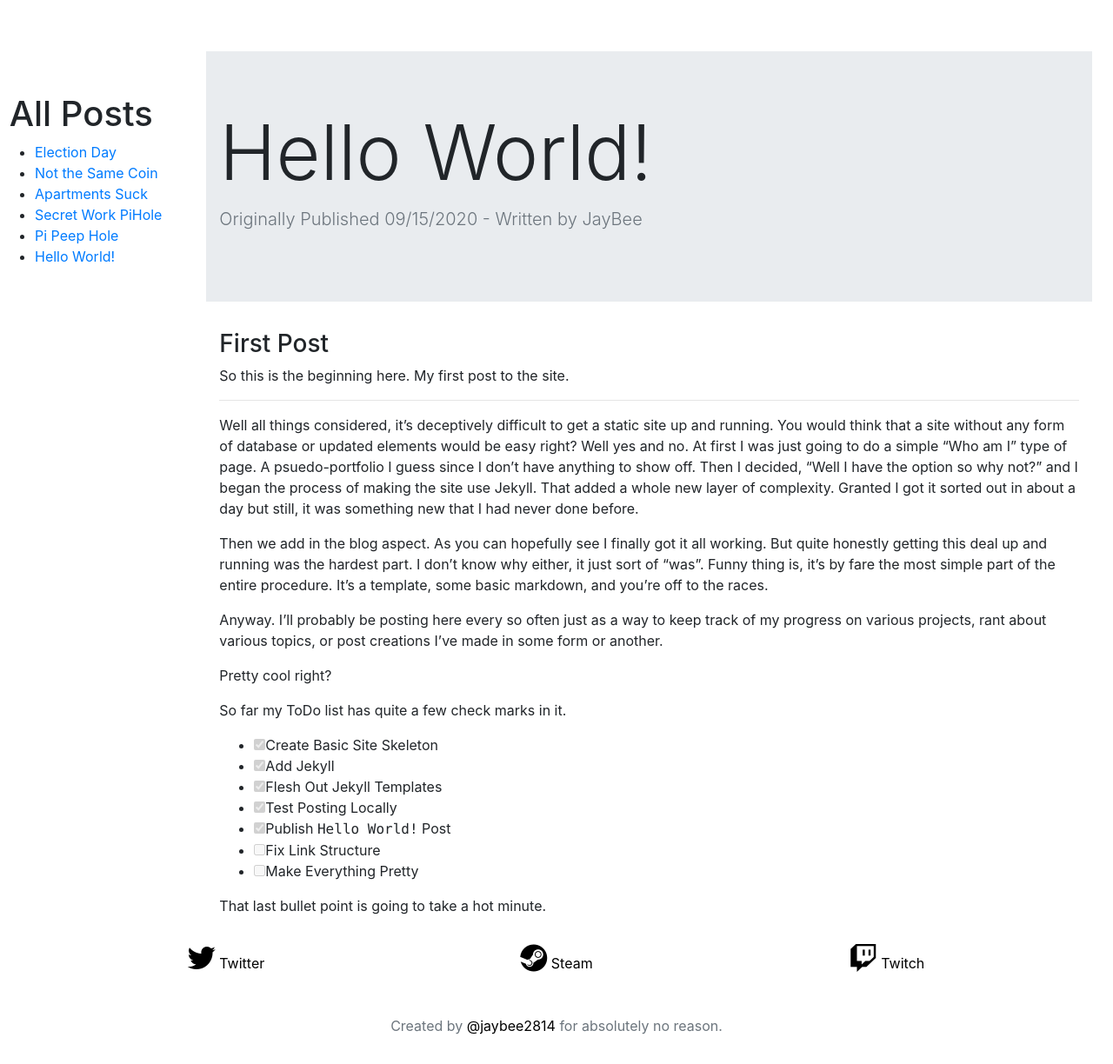
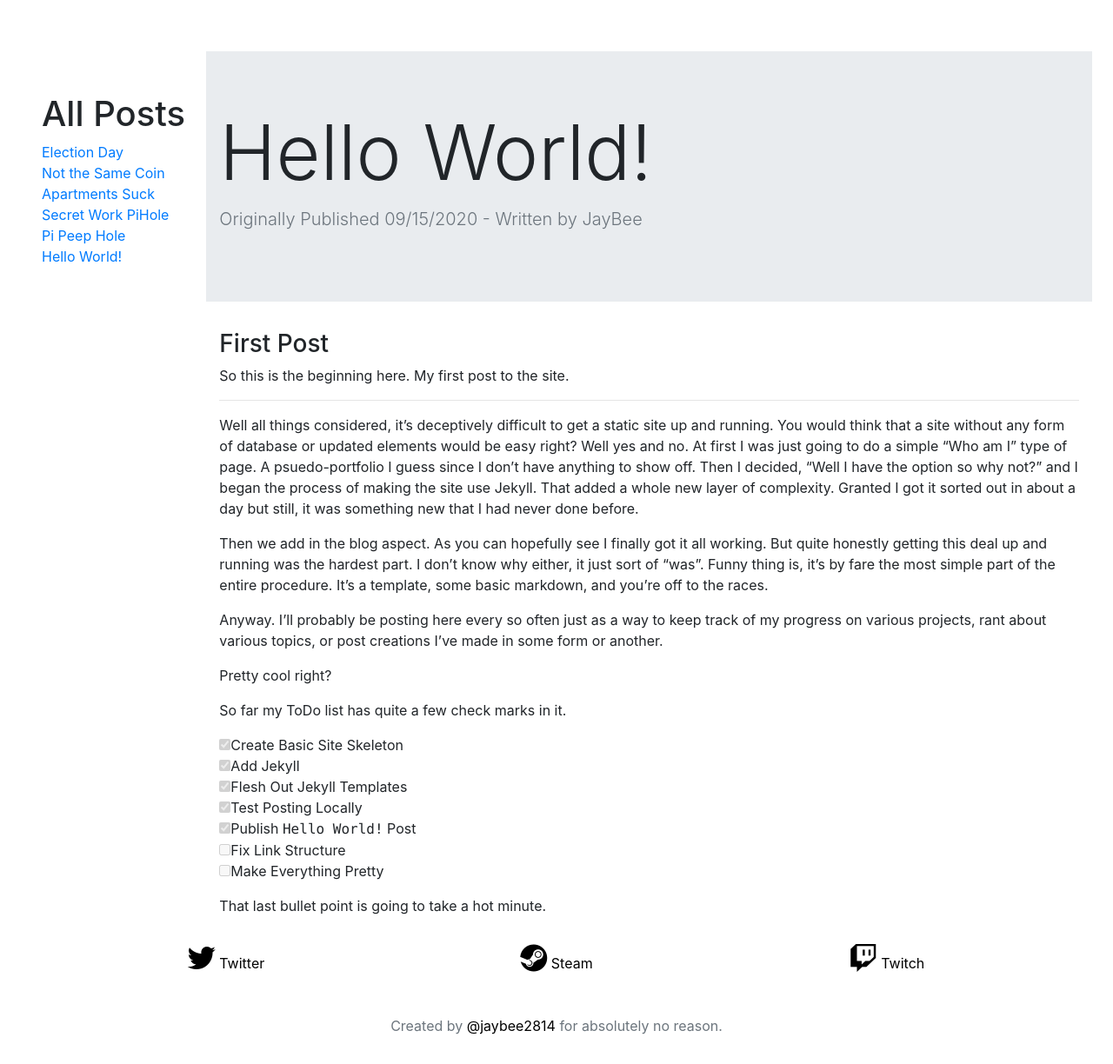
Before and after one commit to JayBee2814/jaybee2814.github.io, a Jekyll site: the page built from _posts/2020-09-15-hello-world.markdown, in a window 1280 px wide and 1224 px high. Shown: the whole window at 87% size. Built offline with Jekyll 4.4.1, drawn with Linux system fonts in a browser that asks for light colours; nearby versions of some CDN libraries; some web fonts are replaced.

Commit message:
Change list for posts

```diff
--- a/_layouts/post.html
+++ b/_layouts/post.html
@@ -4,7 +4,7 @@ layout: default
 
 <div class="container-fluid">
   <div class="row" id="posts">
-    <div class="d-none d-md-block mt-5">
+    <div class="d-none d-md-block mt-5 pl-5">
       <h1 class="text-center">All Posts</h1>
       <ul>
         {% for post in site.posts %}
--- a/assets/css/main.css
+++ b/assets/css/main.css
@@ -3,6 +3,11 @@
 canvas {
   display: block;
   /* vertical-align: bottom; */
+}
+
+ul {
+   list-style-type: none;
+   padding: 0;
 }
 
 .bg-dark {
```
Also changed, not shown: bib.html (+5 -3 lines).
